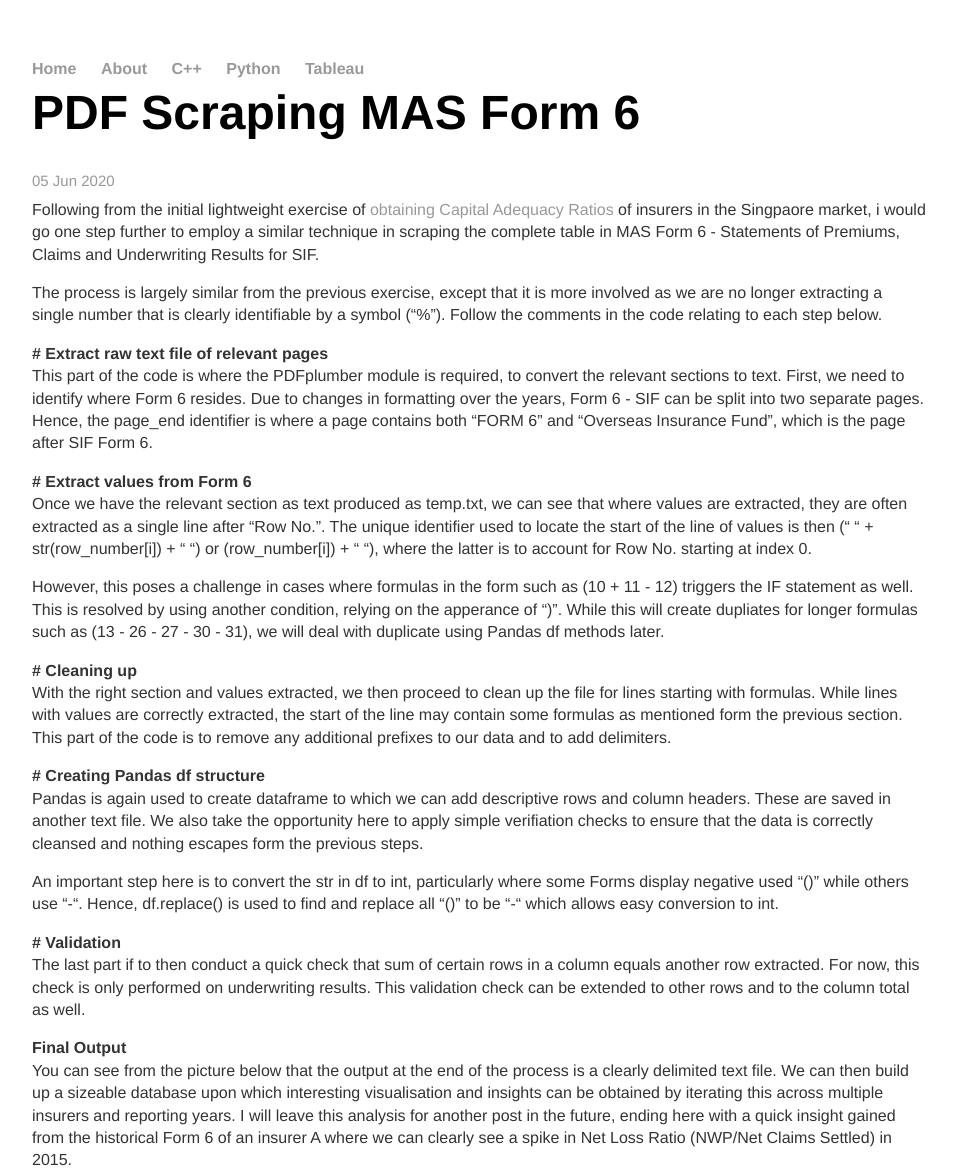
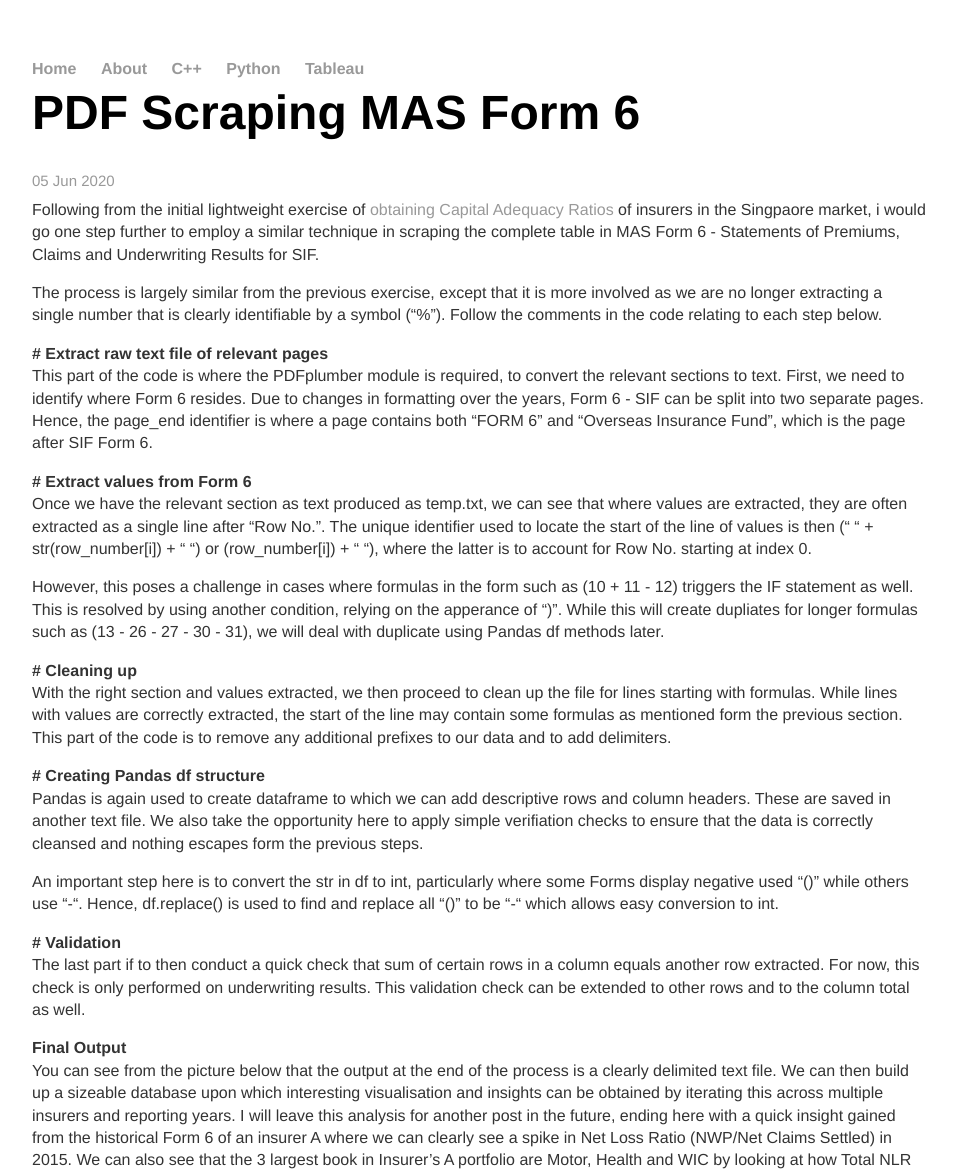
Before and after one commit to cchanzl/Lock-Screen, a Jekyll site: the page built from _posts/2020-06-05-PDF-Scraping-MAS-Form-6.md, in a window 1280 px wide. Shown: the top 1174 px of the page, without its empty margins (160-1116 px from the left). Built offline with Jekyll 4.4.1, drawn with Linux system fonts in a browser that asks for light colours; some of the changed text lies outside the part shown.

Commit message:
Update 2020-06-05-PDF-Scraping-MAS-Form-6.md

```diff
--- a/_posts/2020-06-05-PDF-Scraping-MAS-Form-6.md
+++ b/_posts/2020-06-05-PDF-Scraping-MAS-Form-6.md
@@ -35,7 +35,7 @@
 
 <b> Final Output </b>
 <br>
-You can see from the picture below that the output at the end of the process is a clearly delimited text file. We can then build up a sizeable database upon which interesting visualisation and insights can be obtained by iterating this across multiple insurers and reporting years. I will leave this analysis for another post in the future, ending here with a quick insight gained from the historical Form 6 of an insurer A where we can clearly see a spike in Net Loss Ratio (NWP/Net Claims Settled) in 2015.
+You can see from the picture below that the output at the end of the process is a clearly delimited text file. We can then build up a sizeable database upon which interesting visualisation and insights can be obtained by iterating this across multiple insurers and reporting years. I will leave this analysis for another post in the future, ending here with a quick insight gained from the historical Form 6 of an insurer A where we can clearly see a spike in Net Loss Ratio (NWP/Net Claims Settled) in 2015. We can also see that the 3 largest book in Insurer's A portfolio are Motor, Health and WIC by looking at how Total NLR trends historically.
 
 <center> {% include line_NLR.html %} </center>
 
```
